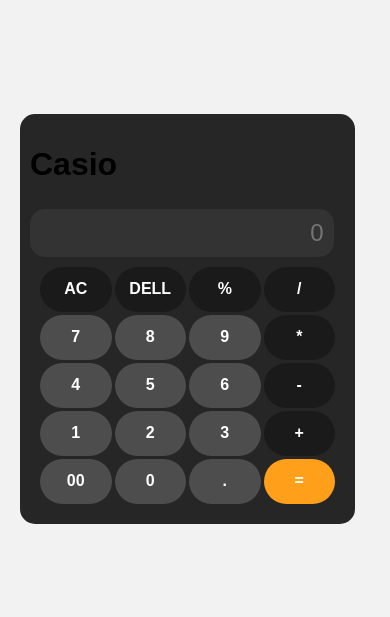
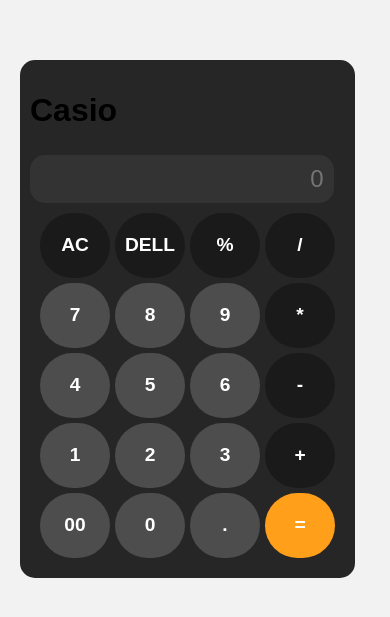
Before and after one commit to Vedsagar04/Calculator, a React (Vite) app: page / in a window 390 px wide. Shown: the part 103-720 px from the top of the page. Built offline with nearby package versions, Linux system fonts and the light colour scheme.

Commit message:
Update index.css

```diff
--- a/src/index.css
+++ b/src/index.css
@@ -108,11 +108,11 @@
   }
 
   button {
-    height: 45px; /* Smaller button height for very small screens */
-    font-size: 1rem; /* Further reduce font size for buttons */
+    height: 65px; /* Smaller button height for very small screens */
+    font-size: 1.2rem; /* Further reduce font size for buttons */
   }
 
   .keys {
-    gap: 3px; /* Further reduce gap between buttons */
+    gap: 5px; /* Further reduce gap between buttons */
   }
 }
```
